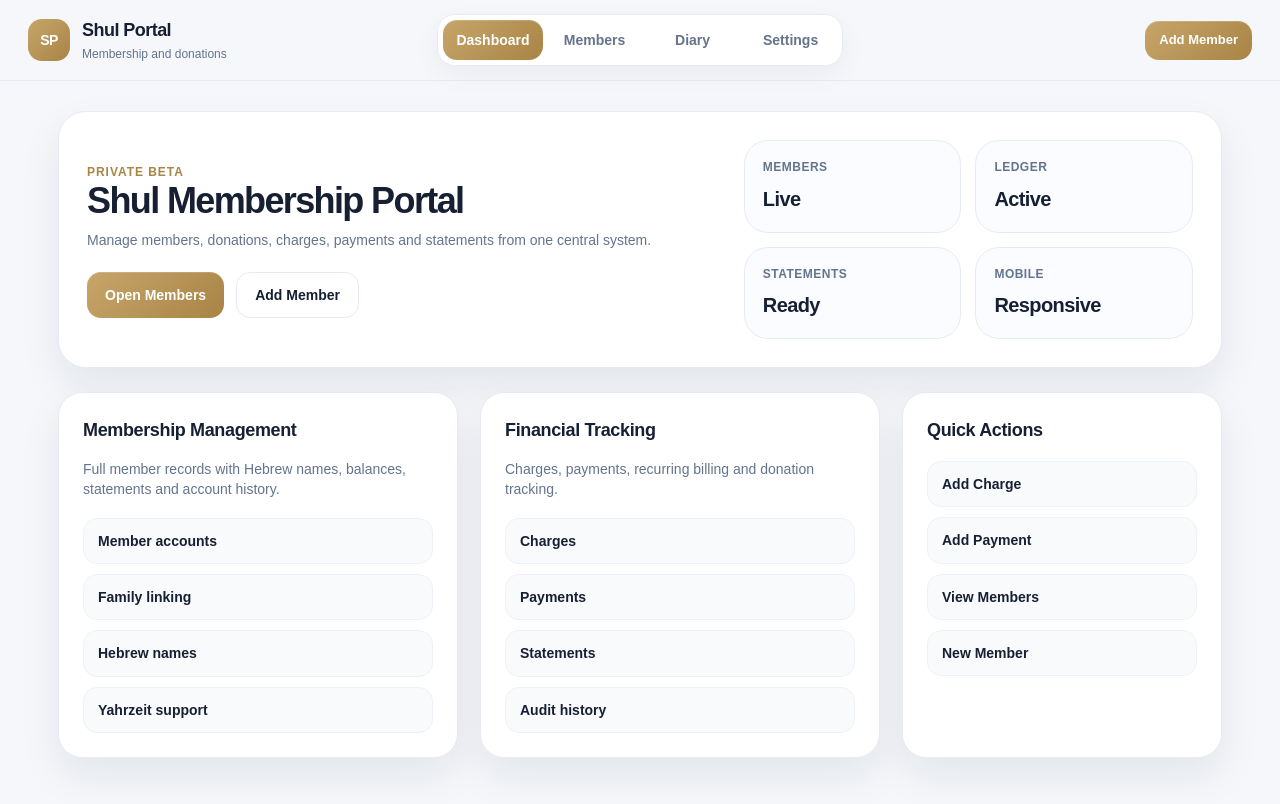
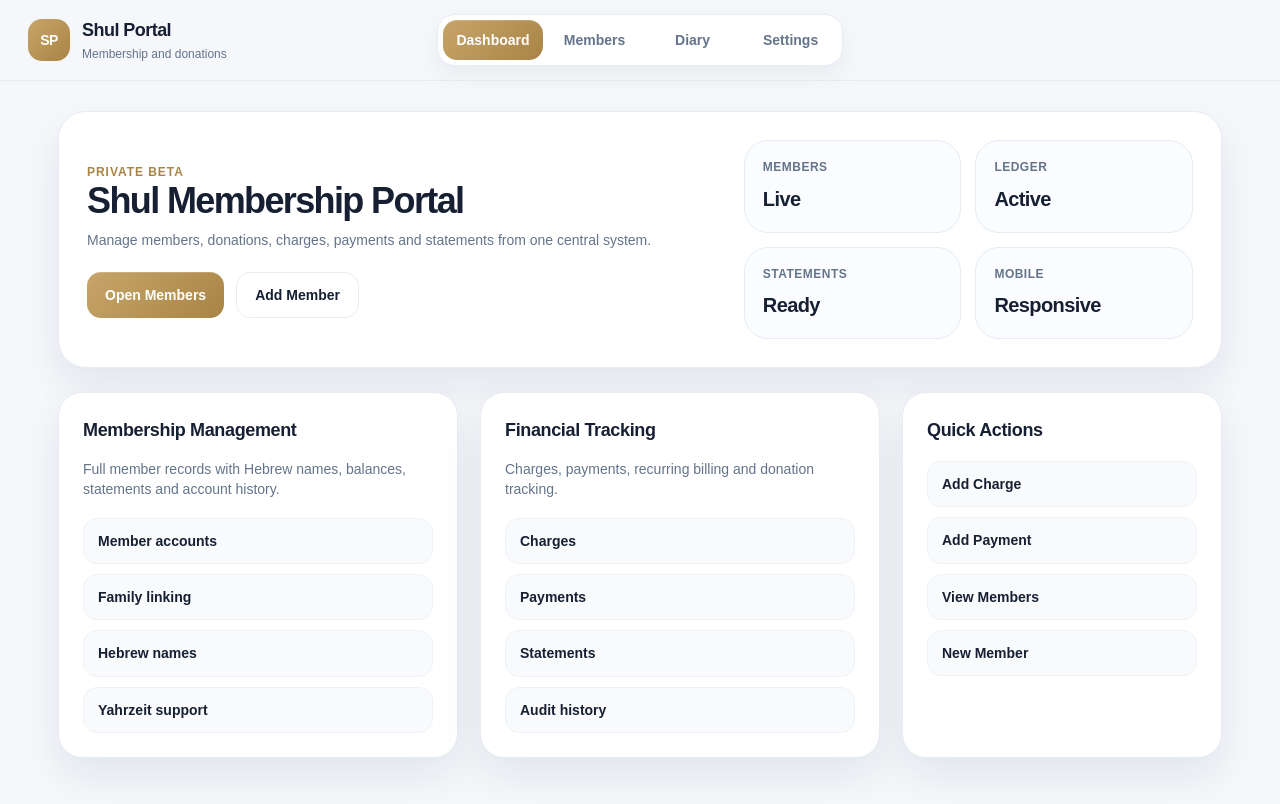
Before and after one commit to gersonberger-lab/shul-membership-portal, a Next.js app: page / in a window 1280 px wide. Built offline with nearby package versions, Linux system fonts and the light colour scheme.

Commit message:
Remove global add member button

```diff
--- a/app/components/AppShell.tsx
+++ b/app/components/AppShell.tsx
@@ -19,7 +19,7 @@ export default function AppShell({ children }: { children: React.ReactNode }) {
 
   return (
     <div className="app-shell top-shell">
-      <header className="site-header">
+      <header className="site-header simple-header">
         <a className="brand-card top-brand" href="/">
           <div className="brand-mark">SP</div>
           <div>
@@ -39,10 +39,6 @@ export default function AppShell({ children }: { children: React.ReactNode }) {
             </a>
           ))}
         </nav>
-
-        <a className="button compact" href="/members/new">
-          Add Member
-        </a>
       </header>
 
       <main className="main-area top-main">{children}</main>
```
